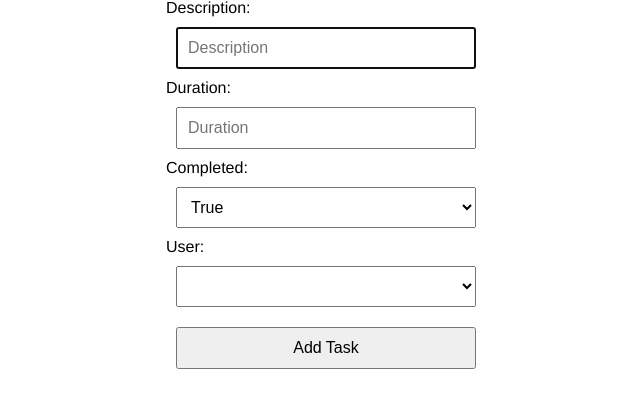
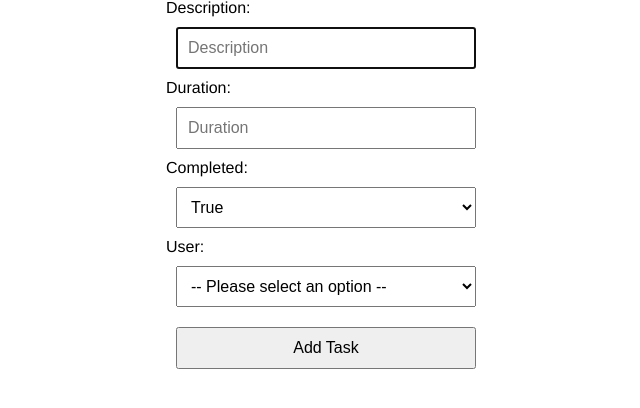
Before and after one commit to nahmed99/wk4_day3_sql_fullstack, a Flask app: page /tasks/new in a window 1280 px wide. Shown: the part 69-477 px from the top of the page, without its empty margins (324-964 px from the left). Run offline with Flask 2, Linux system fonts and the light colour scheme; a database or web service that is not in the repository returns one stand-in record (values such as "Sample title"); lists and menus that the app fills with data are empty; some libraries are stand-ins or nearby versions.

Commit message:
new task not complete, but working for accepting data...so far!

```diff
--- a/controllers/tasks_controller.py
+++ b/controllers/tasks_controller.py
@@ -1,5 +1,6 @@
 from flask import Flask, render_template, Blueprint
 from repositories import task_repository
+import repositories.user_repository as user_repository
 
 
 tasks_blueprint = Blueprint("tasks", __name__)
@@ -19,7 +20,9 @@
 # We added the methods variable to be SPECIFIC that only want GET requests here.
 @tasks_blueprint.route("/tasks/new", methods=["GET"])
 def new_task():
-    return render_template("tasks/new.html")
+    users = user_repository.select_all()
+    # return render_template("tasks/new.html", all_users=['Colin', 'Niall', 'Peter'])
+    return render_template("tasks/new.html", all_users=users)
 
 # CREATE
 # POST '/tasks' ==> handle the POST from the new form
--- a/templates/tasks/new.html
+++ b/templates/tasks/new.html
@@ -43,7 +43,10 @@
 <div>
     <label for="user">User:</label>
     <select name="user.id" id="user">
-        <!-- TODO -->
+        <option value="">-- Please select an option --</option>
+        {% for user in all_users %}
+            <option value="{{user.id}}">{{ user.first_name }} {{user.last_name}}</option>
+        {% endfor %}
     </select>
 </div>
 
```
